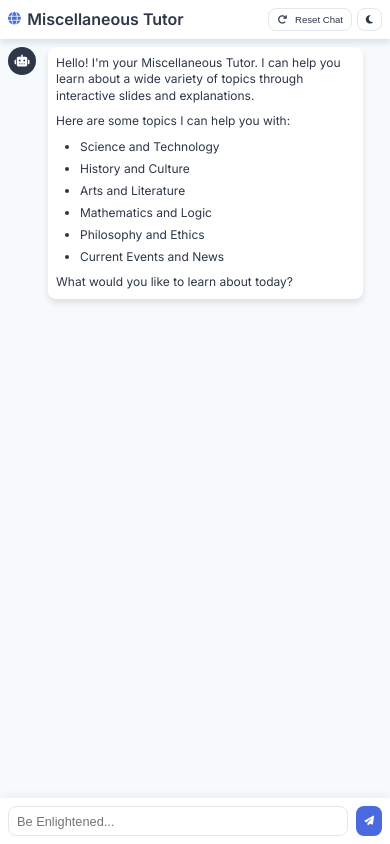
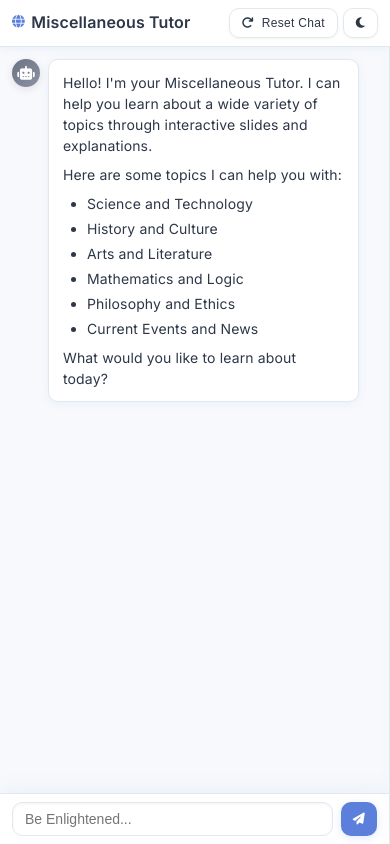
Before and after one commit to THU-SIGS-AIID/2025-AIID-HACKATHON-PERSONAL-PROJECT-CHUTIRAT-S, a plain HTML site: page demo/index.html in a window 390 px wide. Drawn offline with Linux system fonts and the light colour scheme.

Commit message:
Refactor styles for improved theming and layout
Updated CSS variables and styles for improved theming and layout adjustments.

```diff
--- a/demo/styles.css
+++ b/demo/styles.css
@@ -1,29 +1,34 @@
 :root {
-    --primary-color: #4a6bdf;
-    --secondary-color: #2d3748;
-    --accent-color: #f56565;
-    --background-color: #f7fafc;
-    --card-background: #ffffff;
-    --text-primary: #2d3748;
+    --primary-color: #5B7FDB;
+    --secondary-color: #6B7280;
+    --accent-color: #E091B9;
+    --background-color: #F7F9FC;
+    --card-background: #FFFFFF;
+    --text-primary: #2D3748;
     --text-secondary: #718096;
-    --border-color: #e2e8f0;
-    --shadow: 0 4px 6px rgba(0, 0, 0, 0.1);
-    --shadow-lg: 0 10px 15px rgba(0, 0, 0, 0.1);
-    --border-radius: 8px;
-    --transition: all 0.3s ease;
+    --border-color: #E2E8F0;
+    --shadow: 0 2px 8px rgba(91, 127, 219, 0.08);
+    --shadow-lg: 0 4px 16px rgba(91, 127, 219, 0.12);
+    --border-radius: 12px;
+    --border-radius-mobile: 10px;
+    --transition: all 0.25s cubic-bezier(0.4, 0, 0.2, 1);
 }
 
 [data-theme="dark"] {
-    --primary-color: #6b9fff;
-    --secondary-color: #e2e8f0;
-    --accent-color: #fc8181;
-    --background-color: #1a202c;
-    --card-background: #2d3748;
-    --text-primary: #f7fafc;
-    --text-secondary: #cbd5e0;
-    --border-color: #4a5568;
-    --shadow: 0 4px 6px rgba(0, 0, 0, 0.3);
-    --shadow-lg: 0 10px 15px rgba(0, 0, 0, 0.3);
+    --primary-color: #7B9FE8;
+    --secondary-color: #CBD5E0;
+    --accent-color: #E8A7C8;
+    --background-color: #1A202C;
+    --card-background: #2D3748;
+    --text-primary: #F7FAFC;
+    --text-secondary: #E2E8F0;
+    --border-color: #4A5568;
+    --shadow: 0 2px 8px rgba(0, 0, 0, 0.25);
+    --shadow-lg: 0 4px 16px rgba(0, 0, 0, 0.4);
+}
+
+[data-theme="dark"] body {
+    background: linear-gradient(135deg, var(--background-color) 0%, #16151F 100%);
 }
 
 * {
@@ -34,11 +39,12 @@
 
 body {
     font-family: 'Inter', sans-serif;
-    background-color: var(--background-color);
+    background: linear-gradient(135deg, var(--background-color) 0%, #F0EDFF 100%);
     color: var(--text-primary);
-    line-height: 1.4;
-    font-size: 12px;
+    line-height: 1.6;
+    font-size: 14px;
     transition: var(--transition);
+    letter-spacing: 0.01em;
 }
 
 .app-container {
@@ -52,10 +58,12 @@ body {
     display: flex;
     justify-content: space-between;
     align-items: center;
-    padding: 0.75rem 1rem;
+    padding: 1rem 1.5rem;
     background-color: var(--card-background);
     box-shadow: var(--shadow);
     z-index: 100;
+    backdrop-filter: blur(10px);
+    border-bottom: 1px solid var(--border-color);
 }
 
 .logo {
@@ -96,10 +104,10 @@ body {
 .chat-messages {
     flex: 1;
     overflow-y: auto;
-    padding: 1rem;
+    padding: 1.5rem;
     display: flex;
     flex-direction: column;
-    gap: 0.75rem;
+    gap: 1rem;
 }
 
 .message {
@@ -118,31 +126,33 @@ body {
 }
 
 .message-avatar {
-    width: 32px;
-    height: 32px;
+    width: 36px;
+    height: 36px;
     border-radius: 50%;
     display: flex;
     align-items: center;
     justify-content: center;
     flex-shrink: 0;
+    box-shadow: 0 2px 8px rgba(0, 0, 0, 0.1);
 }
 
 .user-message .message-avatar {
-    background-color: var(--primary-color);
+    background: linear-gradient(135deg, var(--primary-color), #8BA7E7);
     color: white;
 }
 
 .bot-message .message-avatar {
-    background-color: var(--secondary-color);
+    background: linear-gradient(135deg, var(--secondary-color), #8B92A5);
     color: white;
 }
 
 .message-content {
     background-color: var(--card-background);
-    padding: 0.75rem;
+    padding: 1rem 1.25rem;
     border-radius: var(--border-radius);
     box-shadow: var(--shadow);
     position: relative;
+    border: 1px solid var(--border-color);
 }
 
 .message-content p {
@@ -342,6 +352,78 @@ body {
     }
 }
 
+@media (min-width: 769px) and (max-width: 1024px) {
+    .app-header {
+        padding: 0.875rem 1.25rem;
+    }
+
+    .logo h1 {
+        font-size: 1.15rem;
+    }
+
+    .chat-messages {
+        padding: 1.25rem;
+        gap: 1rem;
+    }
+
+    .message {
+        max-width: 85%;
+        gap: 0.75rem;
+    }
+
+    .message-content {
+        padding: 0.9375rem 1.125rem;
+    }
+
+    .message-avatar {
+        width: 34px;
+        height: 34px;
+    }
+
+    .slide-panel.active {
+        width: 45%;
+    }
+
+    .learning-panel.active {
+        width: 45%;
+        min-width: 400px;
+    }
+
+    .panel-header {
+        padding: 0.875rem;
+    }
+
+    .panel-header h3 {
+        font-size: 1.05rem;
+    }
+
+    .panel-content {
+        padding: 1.25rem;
+    }
+
+    .panel-controls {
+        padding: 0.875rem;
+    }
+
+    .chat-input-container {
+        padding: 1rem 1.25rem;
+    }
+
+    #chat-input {
+        font-size: 0.9375rem;
+        padding: 0.6875rem 0.9375rem;
+    }
+
+    .btn {
+        font-size: 0.8375rem;
+        padding: 0.5625rem 1.0625rem;
+    }
+
+    .btn-icon {
+        padding: 0.5625rem;
+    }
+}
+
 @media (max-width: 768px) {
     .embedded-module {
         height: 300px;
@@ -417,9 +499,10 @@ body {
 }
 
 .chat-input-container {
-    padding: 0.75rem 1.5rem;
+    padding: 1.25rem 1.5rem;
     background-color: var(--card-background);
-    box-shadow: 0 -2px 10px rgba(0, 0, 0, 0.05);
+    box-shadow: 0 -4px 20px rgba(107, 141, 214, 0.08);
+    border-top: 1px solid var(--border-color);
 }
 
 .input-wrapper {
@@ -429,41 +512,46 @@ body {
 
 #chat-input {
     flex: 1;
-    padding: 0.5rem 0.75rem;
+    padding: 0.75rem 1rem;
     border: 1px solid var(--border-color);
-    border-radius: var(--border-radius);
-    font-size: 0.8rem;
+    border-radius: 12px;
+    font-size: 0.875rem;
     background-color: var(--card-background);
     color: var(--text-primary);
     transition: var(--transition);
+    box-shadow: inset 0 1px 3px rgba(0, 0, 0, 0.05);
 }
 
 #chat-input:focus {
     outline: none;
     border-color: var(--primary-color);
-    box-shadow: 0 0 0 3px rgba(74, 107, 223, 0.1);
+    box-shadow: 0 0 0 3px rgba(107, 141, 214, 0.15), inset 0 1px 3px rgba(0, 0, 0, 0.05);
 }
 
 .btn {
-    padding: 0.5rem 1rem;
+    padding: 0.625rem 1.25rem;
     border: none;
-    border-radius: var(--border-radius);
-    font-size: 0.75rem;
+    border-radius: 12px;
+    font-size: 0.875rem;
     font-weight: 500;
     cursor: pointer;
     transition: var(--transition);
     display: inline-flex;
     align-items: center;
     gap: 0.5rem;
+    letter-spacing: 0.025em;
 }
 
 .btn-primary {
     background-color: var(--primary-color);
     color: white;
+    box-shadow: 0 2px 8px rgba(107, 141, 214, 0.2);
 }
 
 .btn-primary:hover {
-    background-color: #3a5bd9;
+    background-color: #5A7BC4;
+    transform: translateY(-2px);
+    box-shadow: 0 4px 12px rgba(107, 141, 214, 0.3);
 }
 
 .btn-danger {
@@ -479,10 +567,13 @@ body {
     background-color: transparent;
     color: var(--text-primary);
     border: 1px solid var(--border-color);
+    box-shadow: 0 1px 3px rgba(0, 0, 0, 0.05);
 }
 
 .btn-secondary:hover {
-    background-color: rgba(0, 0, 0, 0.05);
+    background-color: rgba(107, 141, 214, 0.08);
+    border-color: var(--primary-color);
+    transform: translateY(-1px);
 }
 
 .btn-icon {
@@ -490,14 +581,14 @@ body {
     border: none;
     color: var(--text-secondary);
     cursor: pointer;
-    padding: 0.5rem;
+    padding: 0.625rem;
     border-radius: 50%;
     transition: var(--transition);
 }
 
 .btn-icon:hover {
-    background-color: rgba(0, 0, 0, 0.05);
-    color: var(--text-primary);
+    background-color: rgba(107, 141, 214, 0.1);
+    color: var(--primary-color);
 }
 
 .slide-panel {
@@ -506,8 +597,9 @@ body {
     box-shadow: var(--shadow-lg);
     display: flex;
     flex-direction: column;
-    transition: width 0.3s ease;
+    transition: width 0.4s cubic-bezier(0.4, 0, 0.2, 1);
     overflow: hidden;
+    border-left: 1px solid var(--border-color);
 }
 
 .slide-panel.active {
@@ -529,7 +621,7 @@ body {
 
 .slide-content {
     flex: 1;
-    padding: 1.5rem;
+    padding: 2rem;
     overflow-y: auto;
 }
 
@@ -688,19 +780,31 @@ body {
 
 @media (max-width: 768px) {
     .app-header {
-        padding: 1rem;
+        padding: 0.75rem 1rem;
     }
 
     .logo h1 {
-        font-size: 1.2rem;
+        font-size: 1.1rem;
     }
 
     .chat-messages {
         padding: 1rem;
+        gap: 0.875rem;
     }
 
     .message {
-        max-width: 95%;
+        max-width: 90%;
+        gap: 0.625rem;
+    }
+
+    .message-content {
+        padding: 0.875rem 1rem;
+        border-radius: var(--border-radius-mobile);
+    }
+
+    .message-avatar {
+        width: 32px;
+        height: 32px;
     }
 
     .slide-panel.active {
@@ -759,7 +863,7 @@ body {
     }
 
     .chat-input-container {
-        padding: 0.5rem 1rem;
+        padding: 0.75rem 1rem;
     }
 
     .input-wrapper {
@@ -768,85 +872,44 @@ body {
 
     #chat-input {
         font-size: 0.9rem;
+        padding: 0.625rem 0.875rem;
+        border-radius: var(--border-radius-mobile);
     }
 
     .btn {
-        font-size: 0.7rem;
-        padding: 0.4rem 0.8rem;
-    }
-}
-
-@media (max-width: 600px) {
+        font-size: 0.8rem;
+        padding: 0.5rem 0.875rem;
+        border-radius: var(--border-radius-mobile);
+    }
+
+    .btn-icon {
+        padding: 0.5rem;
+    }
+}
+
+@media (max-width: 480px) {
     .app-header {
-        padding: 0.75rem;
+        padding: 0.5rem 0.75rem;
     }
 
     .logo h1 {
-        font-size: 1.1rem;
+        font-size: 1rem;
     }
 
     .chat-messages {
         padding: 0.75rem;
+        gap: 0.75rem;
     }
 
     .message {
         max-width: 95%;
+        gap: 0.5rem;
     }
 
     .message-content {
-        padding: 0.6rem;
-    }
-
-    .chat-input-container {
-        padding: 0.5rem 0.75rem;
-    }
-
-    #chat-input {
-        font-size: 0.85rem;
-        padding: 0.4rem 0.6rem;
-    }
-
-    .btn {
-        font-size: 0.65rem;
-        padding: 0.4rem 0.7rem;
-    }
-
-    .btn-primary {
-        padding: 0.4rem 0.7rem;
-    }
-
-    .header-actions {
-        gap: 0.4rem;
-    }
-
-    .logo {
-        gap: 0.5rem;
-    }
-
-    .logo i {
-        font-size: 0.9rem;
-    }
-}
-
-@media (max-width: 480px) {
-    .app-header {
-        padding: 0.5rem;
-    }
-
-    .logo h1 {
-        font-size: 1rem;
-    }
-
-    .chat-messages {
-        padding: 0.5rem;
-    }
-
-    .message {
-        max-width: 95%;
-    }
-
-    .message-content {
-        padding: 0.5rem;
+        padding: 0.75rem 0.875rem;
+        font-size: 0.875rem;
+        line-height: 1.5;
     }
 
     .message-avatar {
@@ -854,22 +917,233 @@ body {
         height: 28px;
     }
 
+    .slide-content {
+        padding: 1.25rem;
+    }
+
+    .panel-header h3 {
+        font-size: 0.95rem;
+    }
+
+    .panel-content {
+        padding: 0.75rem;
+        font-size: 0.875rem;
+    }
+
+    .panel-controls {
+        padding: 0.5rem;
+    }
+
     .chat-input-container {
+        padding: 0.5rem 0.75rem;
+    }
+
+    #chat-input {
+        font-size: 0.875rem;
+        padding: 0.5rem 0.75rem;
+    }
+
+    .btn {
+        font-size: 0.75rem;
+        padding: 0.425rem 0.75rem;
+    }
+
+    .btn-icon {
+        padding: 0.425rem;
+    }
+
+    .slide-title {
+        font-size: 1.25rem;
+    }
+
+    .slide-text {
+        font-size: 0.875rem;
+    }
+}
+
+@media (max-width: 768px) {
+    .app-header {
+        padding: 0.75rem 1rem;
+    }
+
+    .logo h1 {
+        font-size: 1.1rem;
+    }
+
+    .chat-messages {
+        padding: 1rem;
+        gap: 0.875rem;
+    }
+
+    .message {
+        max-width: 90%;
+        gap: 0.625rem;
+    }
+
+    .message-content {
+        padding: 0.875rem 1rem;
+        border-radius: var(--border-radius-mobile);
+    }
+
+    .message-avatar {
+        width: 32px;
+        height: 32px;
+    }
+
+    .slide-panel.active {
+        width: 100%;
+        position: absolute;
+        right: 0;
+        top: 0;
+        height: 100%;
+        z-index: 50;
+    }
+
+    .learning-panel.active {
+        width: 100%;
+        position: absolute;
+        right: 0;
+        top: 0;
+        height: 100%;
+        z-index: 50;
+        min-width: unset;
+    }
+
+    .panel-header {
+        padding: 0.75rem;
+    }
+
+    .panel-header h3 {
+        font-size: 1rem;
+    }
+
+    .panel-content {
+        padding: 1rem;
+    }
+
+    .panel-controls {
+        padding: 0.75rem;
+    }
+
+    .topic-suggestions {
+        grid-template-columns: 1fr;
+    }
+
+    .quiz-container {
+        padding: 1rem;
+    }
+
+    .quiz-option {
+        padding: 0.75rem;
+    }
+
+    .animation-container {
+        height: 150px;
+    }
+
+    .mini-game {
+        padding: 0.75rem;
+    }
+
+    .chat-input-container {
+        padding: 0.75rem 1rem;
+    }
+
+    .input-wrapper {
+        gap: 0.5rem;
+    }
+
+    #chat-input {
+        font-size: 0.9rem;
+        padding: 0.625rem 0.875rem;
+        border-radius: var(--border-radius-mobile);
+    }
+
+    .btn {
+        font-size: 0.8rem;
+        padding: 0.5rem 0.875rem;
+        border-radius: var(--border-radius-mobile);
+    }
+
+    .btn-icon {
         padding: 0.5rem;
     }
+}
+
+@media (max-width: 480px) {
+    .app-header {
+        padding: 0.5rem 0.75rem;
+    }
+
+    .logo h1 {
+        font-size: 1rem;
+    }
+
+    .chat-messages {
+        padding: 0.75rem;
+        gap: 0.75rem;
+    }
+
+    .message {
+        max-width: 95%;
+        gap: 0.5rem;
+    }
+
+    .message-content {
+        padding: 0.75rem 0.875rem;
+        font-size: 0.875rem;
+        line-height: 1.5;
+        border-radius: var(--border-radius-mobile);
+    }
+
+    .message-avatar {
+        width: 28px;
+        height: 28px;
+    }
+
+    .slide-content {
+        padding: 1.25rem;
+    }
+
+    .panel-header h3 {
+        font-size: 0.95rem;
+    }
+
+    .panel-content {
+        padding: 0.75rem;
+        font-size: 0.875rem;
+    }
+
+    .panel-controls {
+        padding: 0.5rem;
+    }
+
+    .chat-input-container {
+        padding: 0.5rem 0.75rem;
+    }
 
     #chat-input {
-        font-size: 0.8rem;
-        padding: 0.4rem 0.5rem;
+        font-size: 0.875rem;
+        padding: 0.5rem 0.75rem;
+        border-radius: var(--border-radius-mobile);
     }
 
     .btn {
-        font-size: 0.6rem;
-        padding: 0.3rem 0.5rem;
-    }
-
-    .btn-primary {
-        padding: 0.3rem 0.5rem;
+        font-size: 0.75rem;
+        padding: 0.425rem 0.75rem;
+        border-radius: var(--border-radius-mobile);
+    }
+
+    .btn-icon {
+        padding: 0.425rem;
+    }
+
+    .slide-title {
+        font-size: 1.25rem;
+    }
+
+    .slide-text {
+        font-size: 0.875rem;
     }
 
     .header-actions {
```
